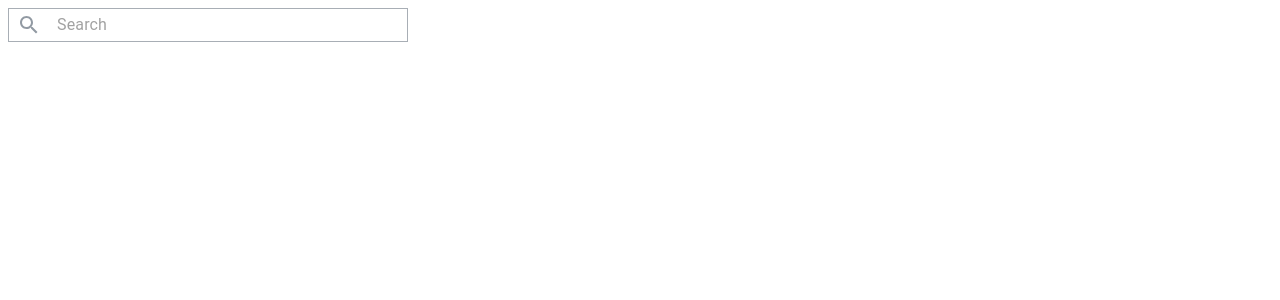
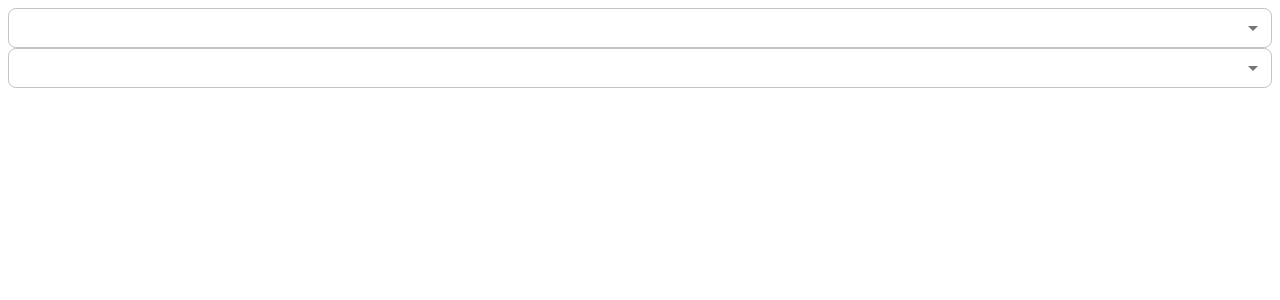
Before and after one commit to Ran-Regev-HLS/Pokedex, a React (Vite) app: page / in a window 1280 px wide. Shown: the top 300 px of the page. Built offline with nearby package versions, Linux system fonts and the light colour scheme.

Commit message:
added generic dropdown component

```diff
--- a/src/App.tsx
+++ b/src/App.tsx
@@ -1,10 +1,50 @@
-import SearchBar from "./assets/components/shared/SearchBar/SearchBar";
+import { AccountCircle } from "@mui/icons-material";
+import Dropdown from "./assets/components/shared/Dropdown/Dropdown";
+import { Box, Typography } from "@mui/material";
 
 function App() {
+  type CustomItem = {
+    id: number;
+    name: string;
+    icon?: React.ReactNode;
+  };
+
+  const stringItems = ["Option 1", "Option 2", "Option 3"];
+
+  const customItems: CustomItem[] = [
+    { id: 1, name: "Custom Item 1", icon: <AccountCircle /> },
+    { id: 2, name: "Custom Item 2", icon: <AccountCircle /> },
+    { id: 3, name: "Custom Item 3", icon: <AccountCircle /> },
+  ];
+
+  const handleStringChange = (value: string) => {
+    console.log("Selected string:", value);
+  };
+
+  const handleCustomChange = (value: CustomItem) => {
+    console.log("Selected custom item:", value);
+  };
+
   return (
     <>
-      <SearchBar onChange={(value: string) => {console.log(value)}} isDisabled={false} isDebounce={true}></SearchBar>
-    </>
+     <Dropdown<string>
+
+        items={stringItems}
+        onChange={handleStringChange}
+        />
+
+        <Dropdown<CustomItem>
+        items={customItems}
+        onChange={handleCustomChange}
+        getItemLabel={(item) => String(item.id)}
+        renderItemContent={(item) => (
+          <Box sx={{ display: "flex", alignItems: "center", gap: 1 }}>
+            {item.icon}
+            <Typography>{item.name}</Typography>
+          </Box>
+        )}
+      />
+      </>
   );
 }
 
--- /dev/null
+++ b/src/assets/components/shared/Dropdown/Dropdown.tsx
@@ -0,0 +1,56 @@
+import React, { useState } from "react";
+import {
+  FormControl,
+  MenuItem,
+  Select,
+} from "@mui/material";
+import { getDropdownSize } from "./styles";
+
+interface DropdownProps<T> {
+  isDisabled?: boolean;
+  items: T[];
+  onChange: (value: T) => void;
+  getItemLabel?: (item: T) => string;
+  renderItemContent?: (item: T) => React.ReactNode;
+}
+
+function Dropdown<T>({
+  onChange,
+  isDisabled = false,
+  items,
+  getItemLabel = (item) => String(item),
+  renderItemContent,
+}: DropdownProps<T>) {
+  const [selectedValue, setSelectedValue] = useState<T | string>("");
+
+  const handleChange = (value: T | string) => {
+    setSelectedValue(value);
+    if (typeof value === "string") {
+      const setlectedItem = items.find((item) => getItemLabel(item) === value);
+      if (setlectedItem) {
+        onChange(setlectedItem);
+      }
+    } else {
+      onChange(value);
+    }
+  };
+
+
+  return (
+    <FormControl fullWidth  disabled={isDisabled} >
+      <Select
+        value={selectedValue}
+        onChange={(event) => handleChange(event.target.value)}
+        sx={ getDropdownSize() }
+      >
+        {items.map((item) => (
+          <MenuItem key={getItemLabel(item)} value={getItemLabel(item)} >
+            {renderItemContent ? renderItemContent(item) : getItemLabel(item)}
+          </MenuItem>
+        ))}
+      </Select>
+    </FormControl>
+  );
+}
+
+export default Dropdown;
--- /dev/null
+++ b/src/assets/components/shared/Dropdown/styles.ts
@@ -0,0 +1,31 @@
+import { borderRadius, colors, spacing } from "../../../../colors";
+
+const dropdownStyles = {
+  baseStyle: {
+    width: "100%",
+    height: "40px",
+    gap: `${spacing._1}`,
+    borderRadius: `${borderRadius._2}`,
+    "&.MuiOutlinedInput-notchedOutline": {
+      border: `1px solid ${colors.NETURALS._200}`,
+    },
+    "&:hover .MuiOutlinedInput-notchedOutline": {
+      border: `1px solid ${colors.NETURALS._500}`,
+    },
+    "&.Mui-focused .MuiOutlinedInput-notchedOutline": {
+      border: `1px solid ${colors.NETURALS._500}`,
+      color: `${colors.GENERAL.DARKGREYCYAN}`,
+    },
+    "&.Mui-disabled .MuiOutlinedInput-notchedOutline": {
+      border: `1px solid ${colors.GENERAL.GREYCYANBLUE}`,
+    },
+    ".MuiInputLabel-outlined": {
+      border: `1px solid ${colors.NETURALS._200}`,
+    },
+
+  },
+};
+
+export const getDropdownSize = () => ({
+  ...dropdownStyles.baseStyle,
+});
```
